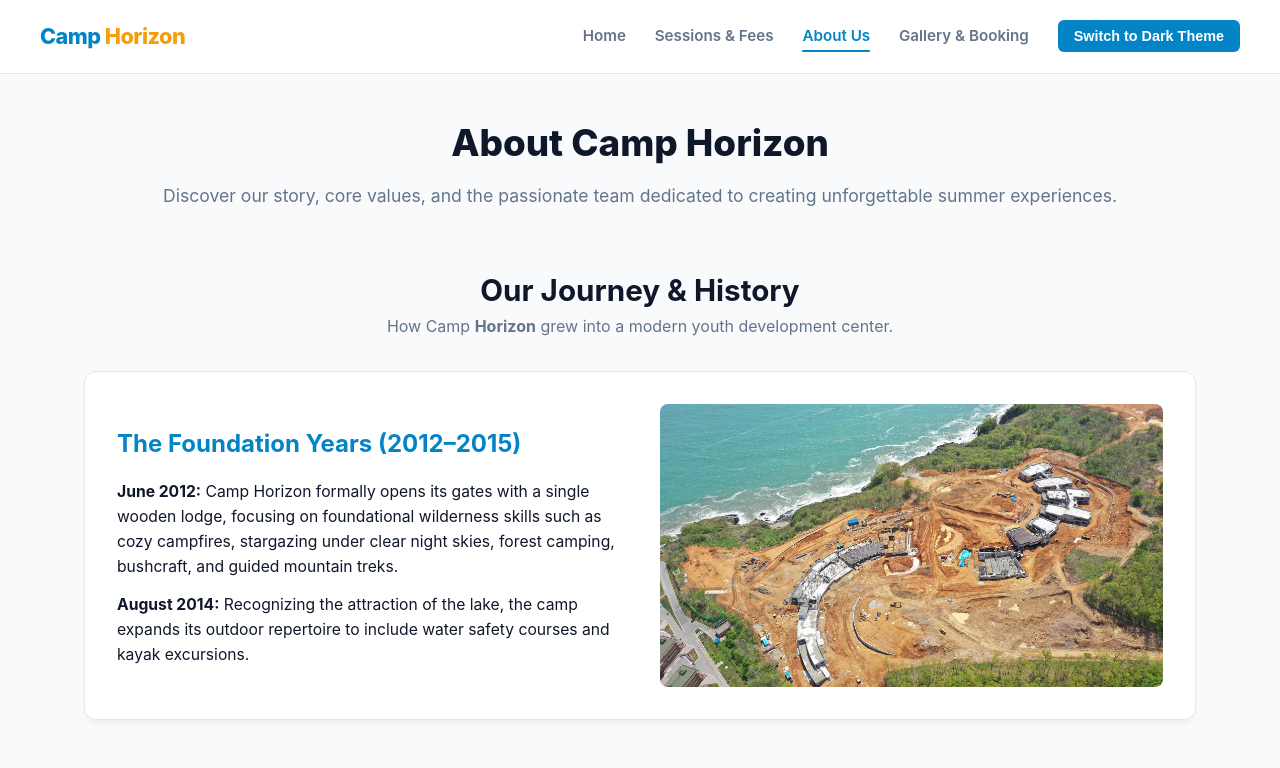
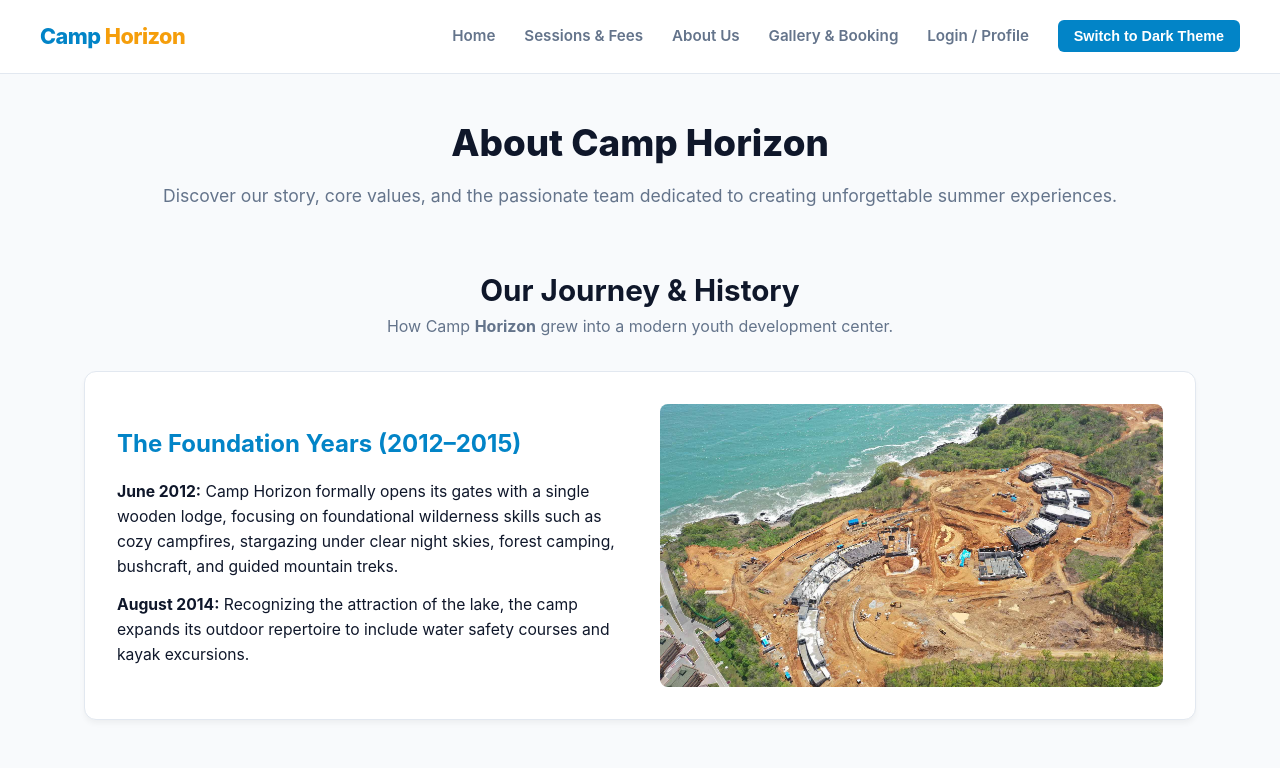
Before and after one commit to AzidaMT/camp-horizon, a plain HTML site: page about.html in a window 1280 px wide. Shown: the top 768 px of the page. Drawn offline with nearby package versions, Linux system fonts and the light colour scheme.

Commit message:
FINAL navigation header

```diff
--- a/about.html
+++ b/about.html
@@ -11,12 +11,13 @@
 
   <header class="site-header">
     <div class="logo">Camp <span>Horizon</span></div>
-    <nav class="main-nav">
+    <nav class="main-nav" aria-label="Main navigation">
       <ul>
         <li><a href="index.html">Home</a></li>
         <li><a href="services.html">Sessions & Fees</a></li>
-        <li><a href="about.html" class="active" aria-current="page">About Us</a></li>
+        <li><a href="about.html">About Us</a></li>
         <li><a href="contact.html">Gallery & Booking</a></li>
+        <li><a href="login.html">Login / Profile</a></li>
       </ul>
     </nav>
   </header>
```
